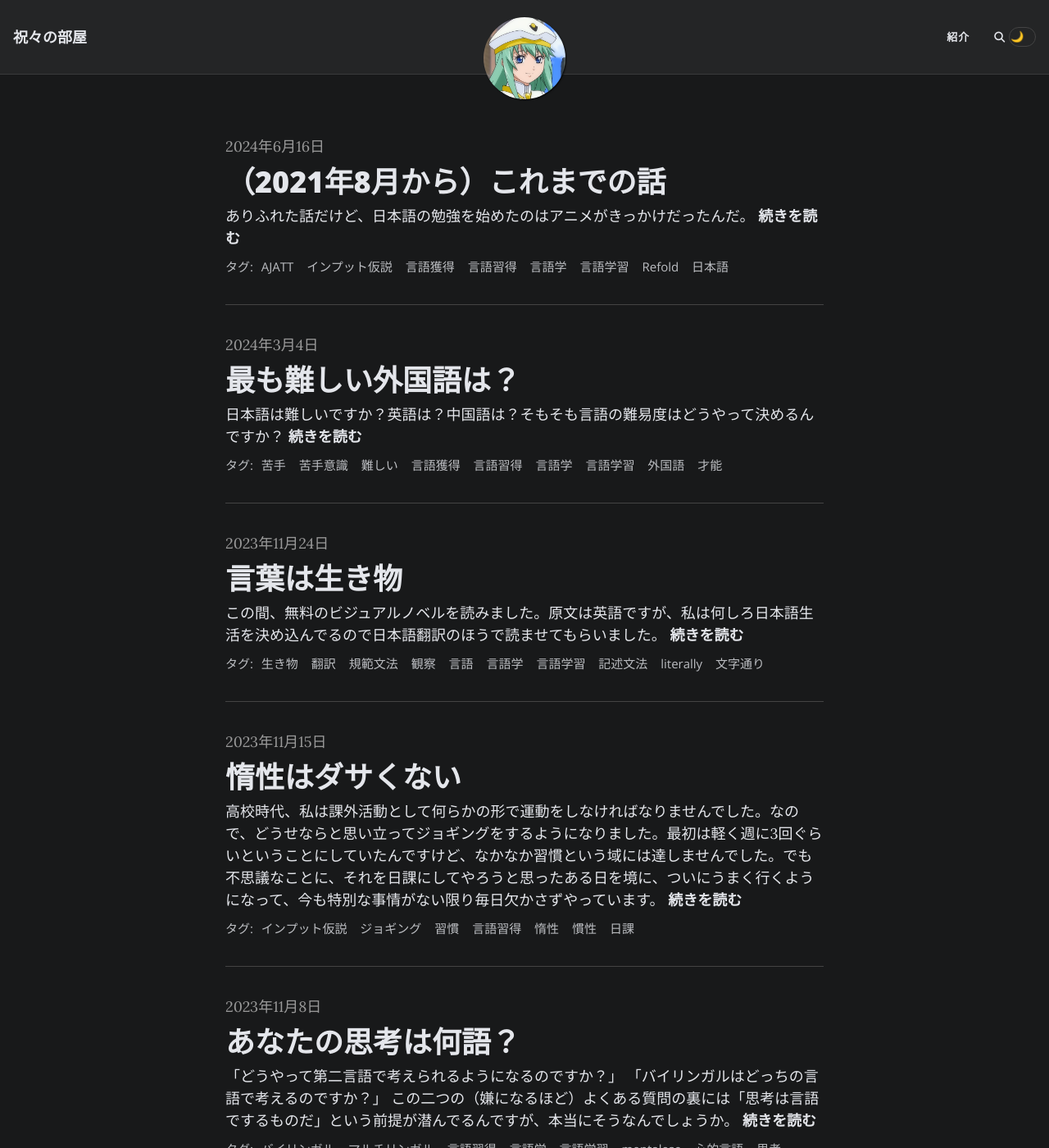
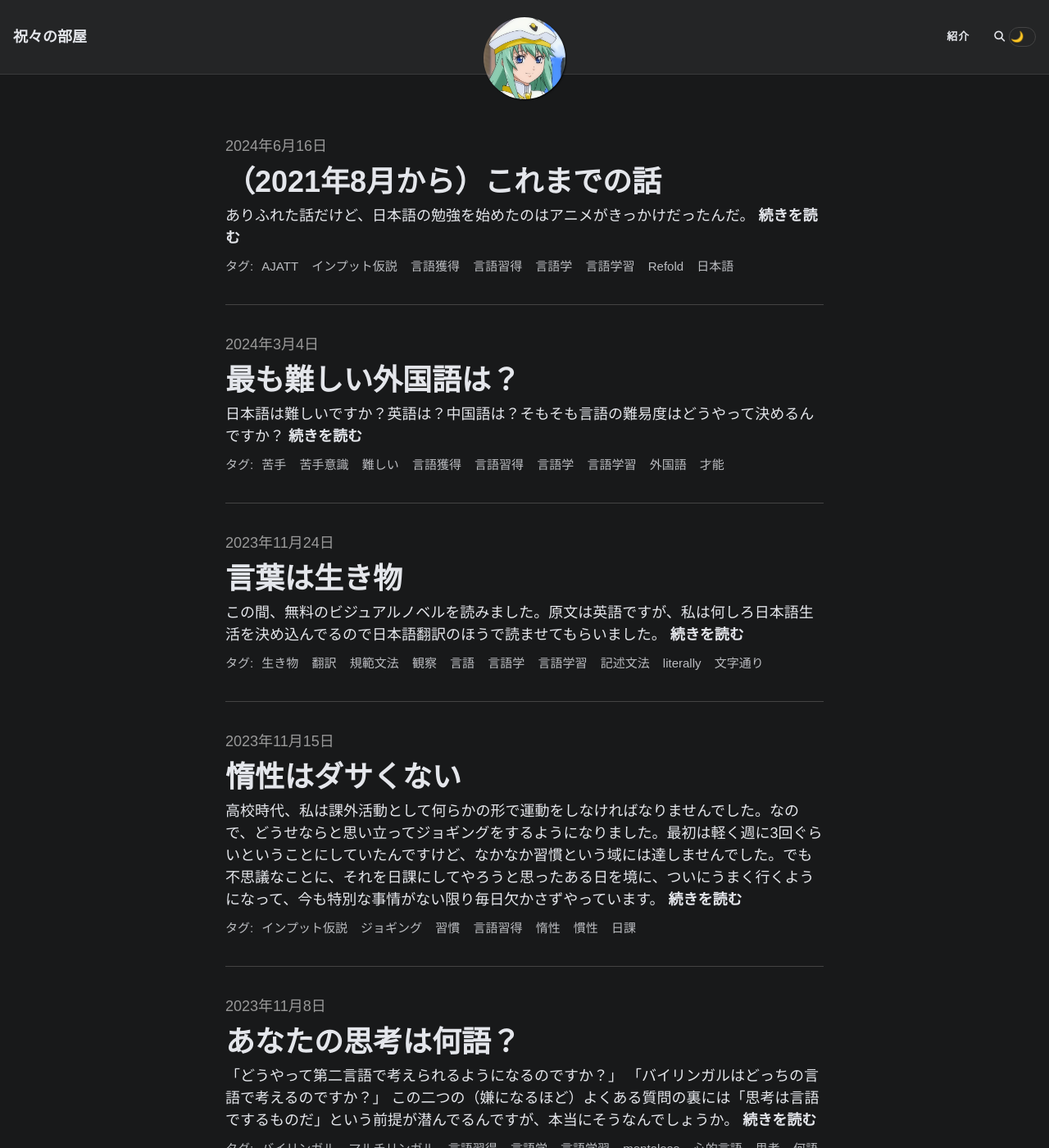
Before and after one commit to kvzz42/kvzz.pages.dev, a Jekyll site: the page built from index.html, in a window 1280 px wide and 1400 px high. Shown: the whole window at 82% size. Built offline with Jekyll 4.4.1, drawn with Linux system fonts in a browser that asks for light colours; the list of posts is cut into pages by our own code; comment, search, counter and statistics services are not loaded.

Commit message:
Remove custom fonts

```diff
--- a/_layouts/base.html
+++ b/_layouts/base.html
@@ -7,8 +7,6 @@ common-ext-css:
   - href: "https://stackpath.bootstrapcdn.com/bootstrap/4.4.1/css/bootstrap.min.css"
     sri: "sha384-Vkoo8x4CGsO3+Hhxv8T/Q5PaXtkKtu6ug5TOeNV6gBiFeWPGFN9MuhOf23Q9Ifjh"
   - "https://cdnjs.cloudflare.com/ajax/libs/font-awesome/6.5.2/css/all.min.css"
-  - "https://fonts.googleapis.com/css?family=Lora:400,700,400italic,700italic"
-  - "https://fonts.googleapis.com/css?family=Open+Sans:300italic,400italic,600italic,700italic,800italic,400,300,600,700,800"
 common-ext-js:
   - href: "https://code.jquery.com/jquery-3.5.1.slim.min.js"
     sri: "sha256-4+XzXVhsDmqanXGHaHvgh1gMQKX40OUvDEBTu8JcmNs="
--- a/assets/css/beautifuljekyll.css
+++ b/assets/css/beautifuljekyll.css
@@ -19,8 +19,8 @@ layout: null
   --footer-hover-col: {{ site.footer-hover-col | default: "#0085A1" }};
 
   /* common CSS variables */
-  --body-font: 'Lora', 'Times New Roman', serif;
-  --header-font: 'Open Sans', 'Helvetica Neue', Helvetica, Arial, sans-serif;
+  /* --body-font: 'Lora', 'Times New Roman', serif;
+  --header-font: 'Open Sans', 'Helvetica Neue', Helvetica, Arial, sans-serif; */
   --mid-col: #808080;
 }
 
```
